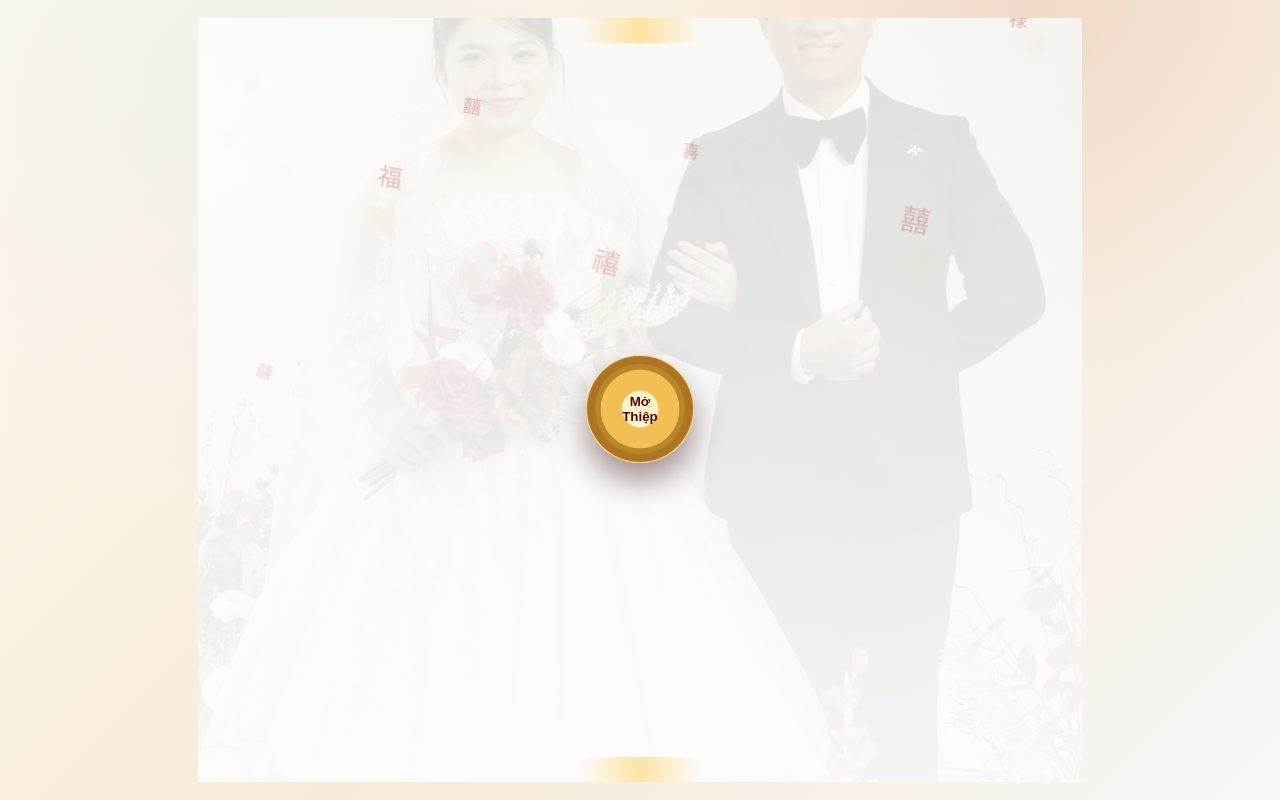
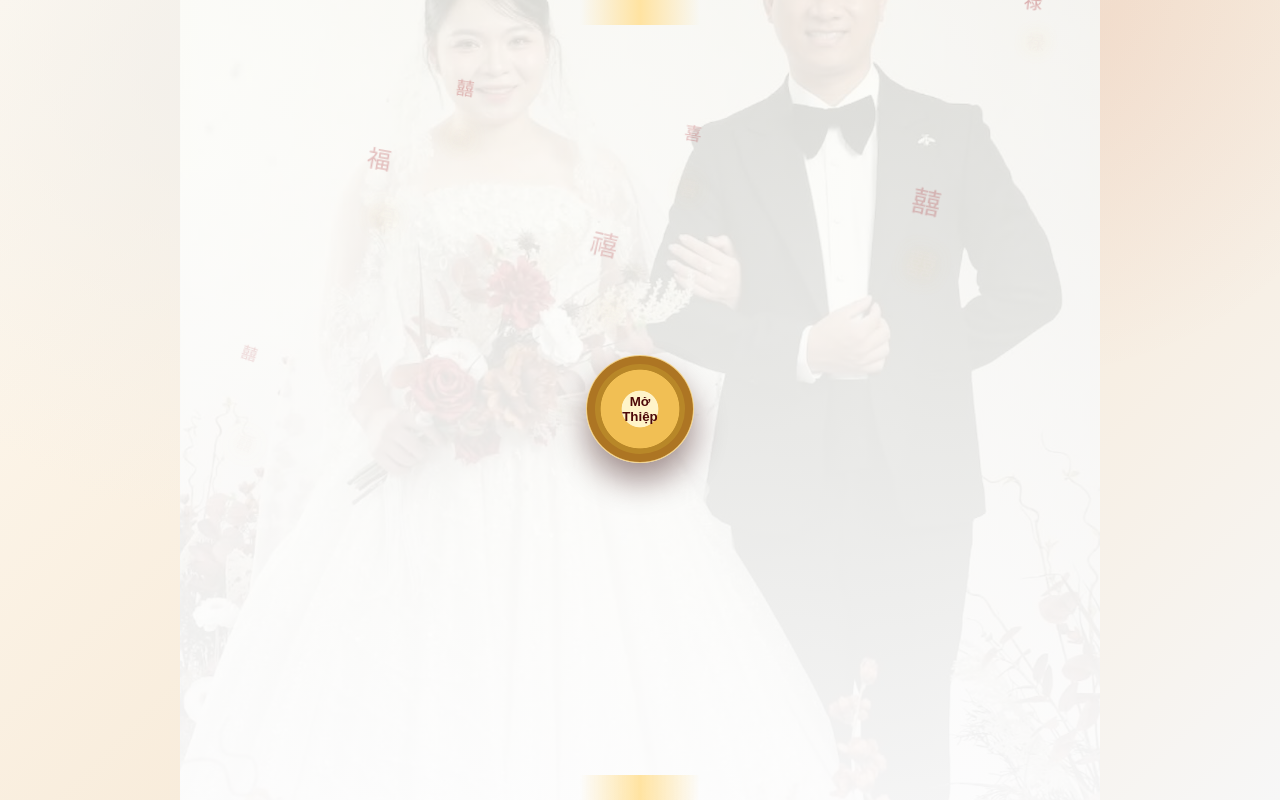
Before and after one commit to xuandanh-star/wedding-invitation, a React (Vite) app: page / in a window 1280 px wide. Built offline with nearby package versions, Linux system fonts and the light colour scheme; a web font is replaced by a local one.

Commit message:
fix image position

```diff
--- a/src/App.css
+++ b/src/App.css
@@ -111,7 +111,7 @@
 
 .cover__ornament {
   position: absolute;
-  inset: 18px;
+  inset: 0px;
   z-index: -1;
   overflow: hidden;
   background:
```
